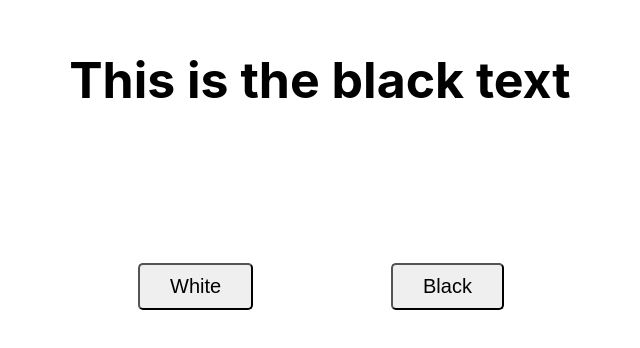
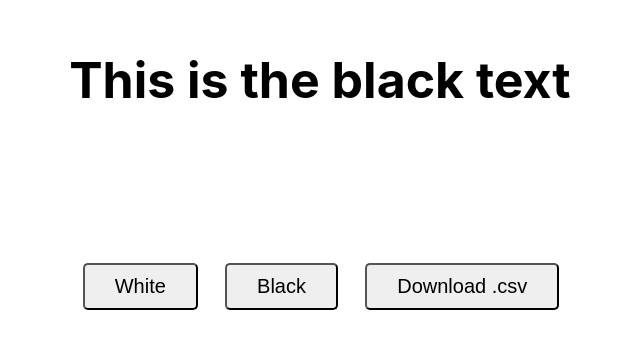
Before and after one commit to KarthikUdyawar/Color-detection, a React (Create React App) app in the folder client/: page / in a window 1280 px wide. Shown: the part 236-584 px from the top of the page, without its empty margins (319-959 px from the left). Built offline with nearby package versions, Linux system fonts and the light colour scheme; no server answers.

Commit message:
Update App.js
### Added

- Added new button called "Download .csv".

```diff
--- a/client/src/App.js
+++ b/client/src/App.js
@@ -1,5 +1,6 @@
 import { useState } from "react";
 import useGenerateRandomColor from "./hooks/useGenerateRandomColor";
+import useGetData from "./hooks/useGetData";
 import usePostData from "./hooks/usePostData";
 import styles from "./styles";
 
@@ -50,6 +51,9 @@ function App() {
             <button onClick={() => chooseColor(1)} style={styles.button}>
               Black
             </button>
+            <button onClick={useGetData} style={styles.button}>
+              Download .csv
+            </button>
           </div>
         </div>
       </div>
```
